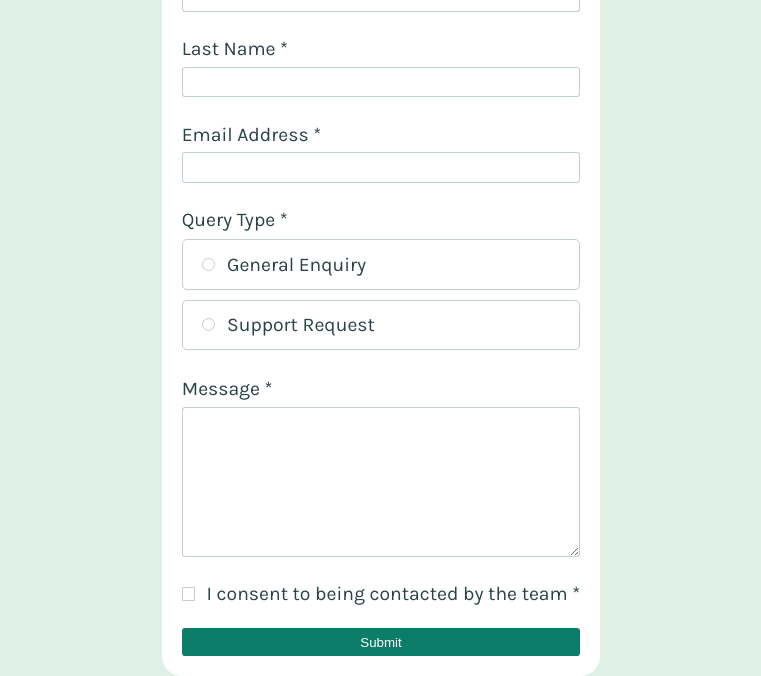
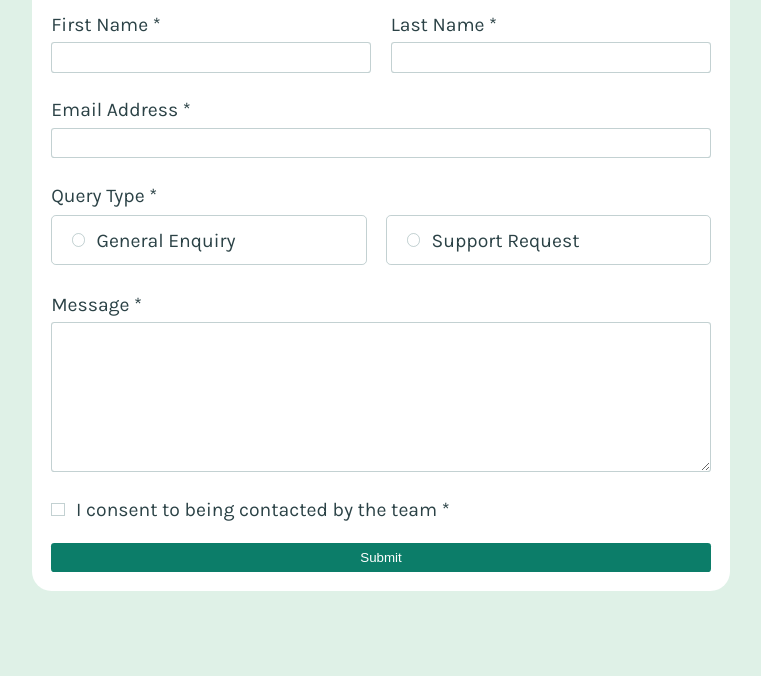
Before and after one commit to Shuffling9013/contact_form, a website with bundled scripts: page index.html in a window 1280 px wide. Shown: the part 148-824 px from the top of the page, without its empty margins (259-1020 px from the left). After the commit the page ends 800 px from the top, so only its background shows below. Built offline with nearby package versions, Linux system fonts and the light colour scheme.

Commit message:
Desktop layout

```diff
--- a/src/index.css
+++ b/src/index.css
@@ -42,17 +42,42 @@
 
   form {
     display: grid;
+    grid-template-columns: 1fr 1fr;
     gap: 1em;
+    flex-grow: 1;
     margin: auto;
     padding: 1em;
+    max-inline-size: 36em;
+    container-type: inline-size;
     border-radius: 1em;
     background-color: var(--white);
+
+    & > * {
+      grid-column: span 2;
+    }
+
+    :is(div:nth-of-type(1), div:nth-of-type(2)) {
+      @container (width > 24em) {
+        grid-column: span 1;
+      }
+    }
   }
 
   fieldset {
     display: flex;
     flex-direction: column;
+    justify-content: space-between;
+    flex-wrap: wrap;
+    column-gap: 1em;
     border: none;
+
+    & > * {
+      flex-grow: 1;
+    }
+
+    @container (width > 24em) {
+      flex-direction: row;
+    }
   }
 
   :is(
@@ -128,6 +153,7 @@
   }
 
   [role="alert"] {
+    inline-size: 100%;
     color: var(--red);
   }
 
```
